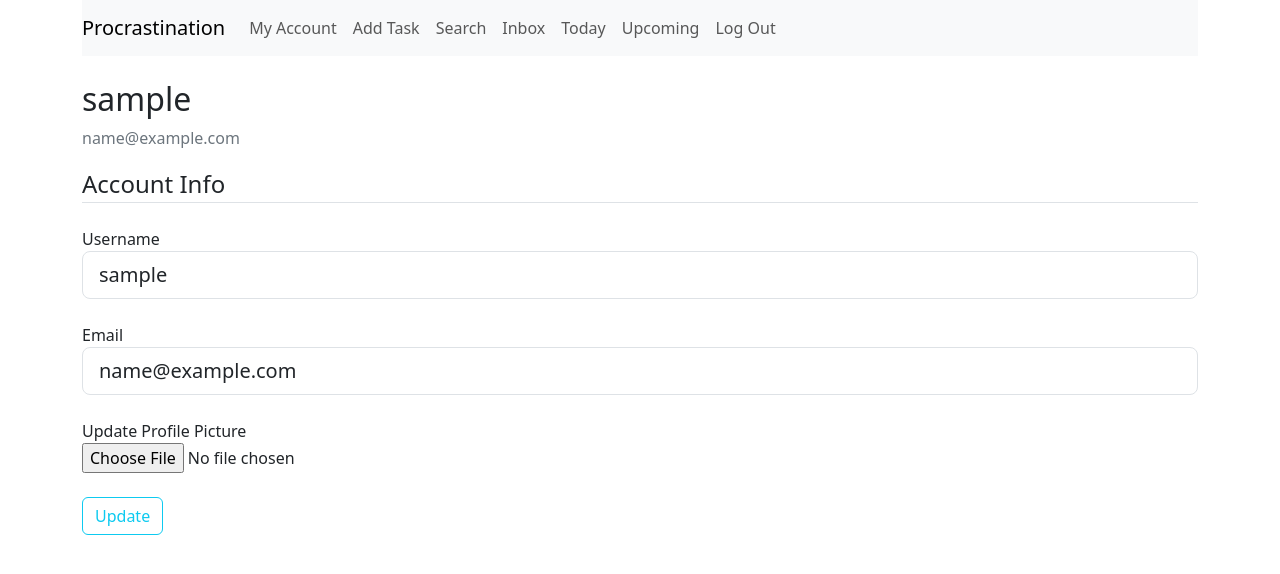
After one commit to julieta-ayala/scaling-octo-adventure, a Flask app: page /account in a window 1280 px wide. The commit adds this page. Shown: the top 574 px of the page. Run offline with Flask 3, Linux system fonts and the light colour scheme; the visitor is signed in with stand-in values (Sample User, id 1); some libraries are stand-ins or nearby versions.

Commit message:
Add account info and update account functionality

```diff
--- /dev/null
+++ b/ToDoApp/todoapp/templates/account.html
@@ -0,0 +1,64 @@
+{% extends "layout.html" %}
+{% block content %}
+    <div class="content-section">
+        <div class="media">
+            <img class="rounded-circle account-img" src="{{ image_file }}">
+            <div class="media-body">
+                <h2 class="account-heading">{{ current_user.username }}</h2>
+                <p class="text-secondary">{{ current_user.email }}</p>
+            </div>
+        </div>
+        <form method="POST" action="" enctype="multipart/form-data">
+            {{ form.hidden_tag() }}
+            <fieldset class="form-group">
+                <legend class="border-bottom mb-4">Account Info</legend>
+                <div class="form-group">
+                    {{ form.username.label(class="form-control-label") }}
+
+                    <!-- Let the user know the errors -->
+                    {% if form.username.errors %}
+                    {{ form.username(class="form-control form-control-lg is-invalid") }}
+                    <div class="invalid-feedback">
+                        {% for error in form.username.errors %}
+                            <span>{{ error }}</span>
+                        {% endfor %}
+                    </div>
+                    {% else %}
+                        {{ form.username(class="form-control form-control-lg") }}
+                    {% endif %}
+                </div>
+                <br />
+                <div class="form-group">
+                    {{ form.email.label(class="form-control-label") }}
+                    <!-- Let the user know the errors -->
+                    {% if form.email.errors %}
+                        {{ form.email(class="form-control form-control-lg is-invalid") }}
+                        <div class="invalid-feedback">
+                            {% for error in form.email.errors %}
+                                <span>{{ error }}</span>
+                            {% endfor %}
+                        </div>
+                    {% else %}
+                        {{ form.email(class="form-control form-control-lg") }}
+                    {% endif %}
+                </div>
+                <br />
+                <div class="form-group">
+                    {{ form.picture.label() }}
+                    <br />
+                    {{ form.picture(class="form-control-file") }}
+                    {% if form.picture.errors %}
+                        {% for error in form.picture.errors %}
+                            <br />
+                            <span class="text-danger">{{ error }}</span>
+                        {% endfor %}
+                    {% endif %}
+                </div>
+                <br />
+            </fieldset>
+            <div class="form-group">
+                {{ form.submit(class="btn btn-outline-info") }}
+            </div>
+        </form>
+    </div>
+{% endblock content %}
--- a/ToDoApp/todoapp/templates/layout.html
+++ b/ToDoApp/todoapp/templates/layout.html
@@ -25,7 +25,7 @@
             <div class="collapse navbar-collapse" id="navbarToggle">
                 <div class="navbar-nav">
                     {% if current_user.is_authenticated %}
-                        <a class="nav-item nav-link" href="#">My Account</a>
+                        <a class="nav-item nav-link" href="{{ url_for('users.account')}}">My Account</a>
                         <a class="nav-item nav-link" href="#">Add Task</a>
                         <a class="nav-item nav-link" href="#">Search</a>
                         <a class="nav-item nav-link" href="#">Inbox</a>
--- a/ToDoApp/todoapp/users/forms.py
+++ b/ToDoApp/todoapp/users/forms.py
@@ -1,4 +1,6 @@
 from flask_wtf import FlaskForm
+from flask_wtf.file import FileField, FileAllowed
+from flask_login import current_user
 
 from wtforms import StringField, PasswordField, SubmitField, BooleanField
 from wtforms.validators import DataRequired, Length, Email, EqualTo, ValidationError
@@ -27,3 +29,21 @@ class LoginForm(FlaskForm):
     password = PasswordField('Password', validators=[DataRequired()])
     remember = BooleanField('Remember Me')
     submit = SubmitField('Login')
+
+class UpdateAccountForm(FlaskForm):
+    username = StringField('Username', validators=[DataRequired(), Length(min=5, max=20)])
+    email = StringField('Email', validators=[DataRequired(), Email()])
+    picture = FileField('Update Profile Picture', validators=[FileAllowed(['jpg', 'png','jpeg'])])
+    submit = SubmitField('Update')
+
+    def validate_username(self, username):
+        if username.data != current_user.username:
+            user = User.query.filter_by(username=username.data).first()
+            if user:
+                raise ValidationError('Username already taken. Please choose a different one.')
+
+    def validate_email(self, email):
+        if email.data != current_user.email:
+            user = User.query.filter_by(email=email.data).first()
+            if user:
+                raise ValidationError('Email already registered. Please use a different one.')
--- a/ToDoApp/todoapp/users/routes.py
+++ b/ToDoApp/todoapp/users/routes.py
@@ -1,8 +1,8 @@
 from flask import render_template, url_for, flash, redirect, request, Blueprint
 from todoapp import db, bcrypt
-from todoapp.users.forms import RegistrationForm, LoginForm
+from todoapp.users.forms import RegistrationForm, LoginForm, UpdateAccountForm
 from todoapp.models import User
-from flask_login import login_user, current_user, logout_user
+from flask_login import login_user, current_user, logout_user, login_required
 
 users = Blueprint('users', __name__)
 
@@ -39,3 +39,19 @@ def login():
 def logout():
     logout_user()
     return redirect(url_for("main.home"))
+
+@users.route("/account", methods=['GET','POST'])
+@login_required
+def account():
+    form = UpdateAccountForm()
+    if form.validate_on_submit():
+        current_user.username = form.username.data
+        current_user.email = form.email.data
+        db.session.commit()
+        flash('Account successfully updated!', 'success')
+        return redirect(url_for('users.account'))
+    elif request.method == 'GET':
+        form.username.data = current_user.username
+        form.email.data = current_user.email
+
+    return render_template('account.html', title='My Account', form=form)
```
